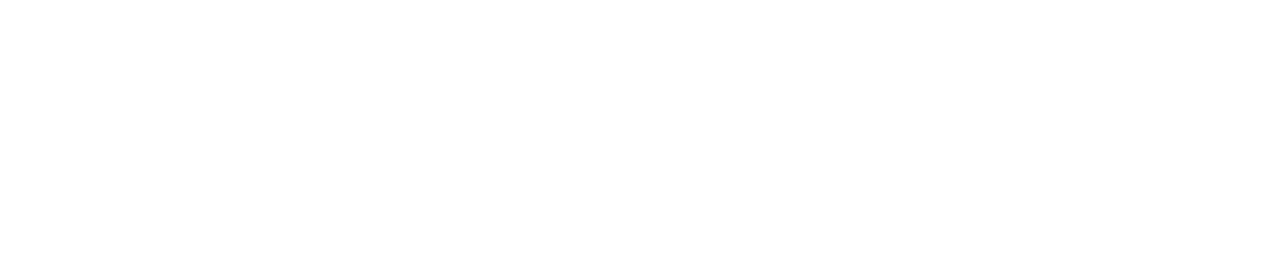
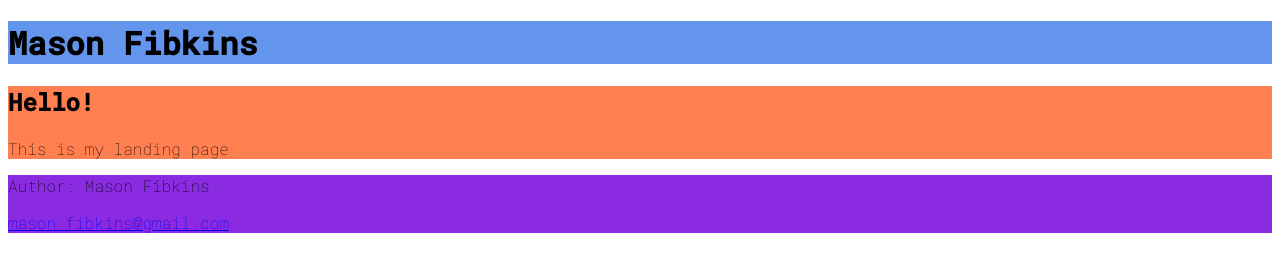
Before and after one commit to masonfibkins/landing-page, a plain HTML site: page index.html in a window 1280 px wide. Drawn offline with Linux system fonts and the light colour scheme.

Commit message:
edited style sheet and added header, footer, headers, and paragraphs

```diff
--- a/index.html
+++ b/index.html
@@ -1,22 +1,27 @@
 <!DOCTYPE html>
-<!--[if lt IE 7]>      <html class="no-js lt-ie9 lt-ie8 lt-ie7"> <![endif]-->
-<!--[if IE 7]>         <html class="no-js lt-ie9 lt-ie8"> <![endif]-->
-<!--[if IE 8]>         <html class="no-js lt-ie9"> <![endif]-->
+<html lang="en-us">
+  <head>
+    <meta charset="UTF-8">
+    <link rel="stylesheet" href="style.css">
+    <style>
+        @import url('https://fonts.googleapis.com/css2?family=Roboto+Mono:wght@100;500&display=swap');
+        </style>
+    <title>Landing Page</title>
+  </head>
 
-<html>
-    <head>
-        <meta charset="utf-8">
-        <meta http-equiv="X-UA-Compatible" content="IE=edge">
-        <title></title>
-        <meta name="description" content="">
-        <meta name="viewport" content="width=device-width, initial-scale=1">
-        <link rel="stylesheet" href="">
-    </head>
-    <body>
-        <!--[if lt IE 7]>
-            <p class="browsehappy">You are using an <strong>outdated</strong> browser. Please <a href="#">upgrade your browser</a> to improve your experience.</p>
-        <![endif]-->
+  <body class="body">
+    <header class="header">
+      <h1>Mason Fibkins</h1>
+    </header>
 
-        <script src="" async defer></script>
-    </body>
+    <section class="section">
+      <h2>Hello!</h2>
+      <p>This is my landing page </p>
+    </section>
+    <footer class="footer">
+        <p>Author: Mason Fibkins</p>
+        <p><a href="mailto:hege@example.com">mason.fibkins@gmail.com</a></p>
+      </footer>
+  </body>
+
 </html>
--- a/style.css
+++ b/style.css
@@ -0,0 +1,17 @@
+.section {
+    background-color:coral;
+    font-family: 'Roboto Mono', monospace;
+    font-weight: 100;
+}
+
+.footer{
+    background-color: blueviolet;
+    font-family: 'Roboto Mono', monospace;
+    font-weight: 100;
+}
+
+.header{
+    background-color: cornflowerblue;
+    font-family: 'Roboto Mono', monospace;
+    font-weight: 500;
+}
```
